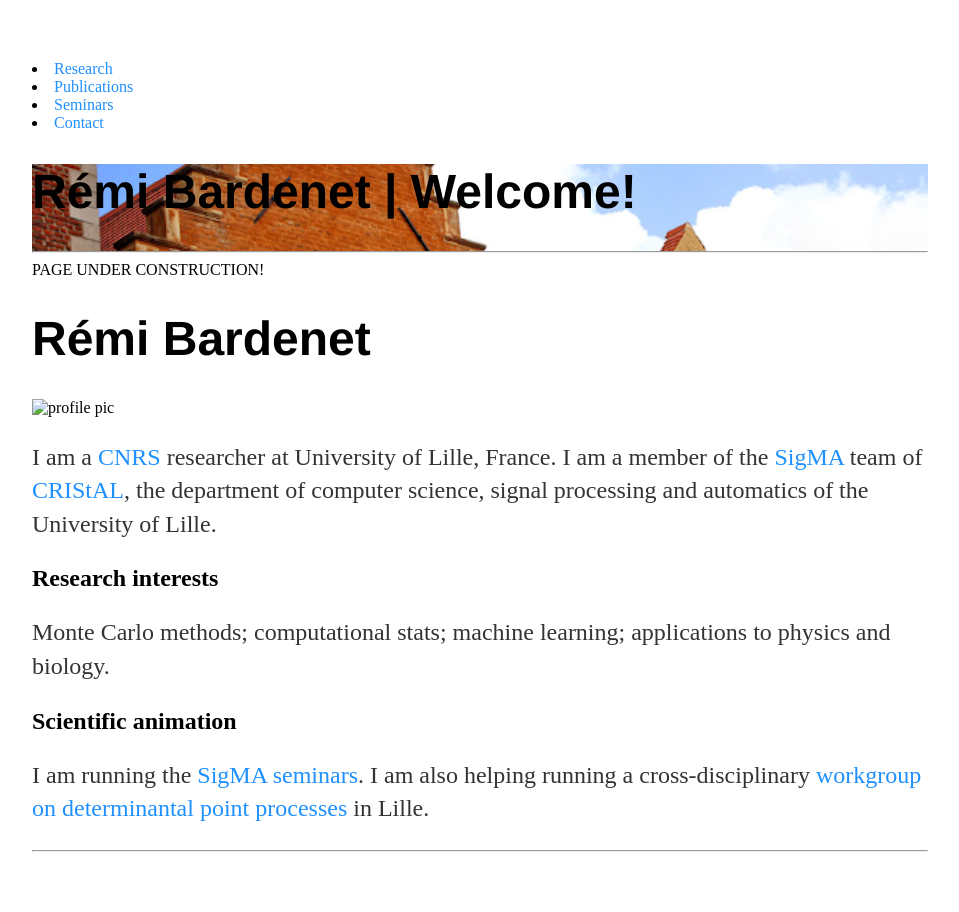
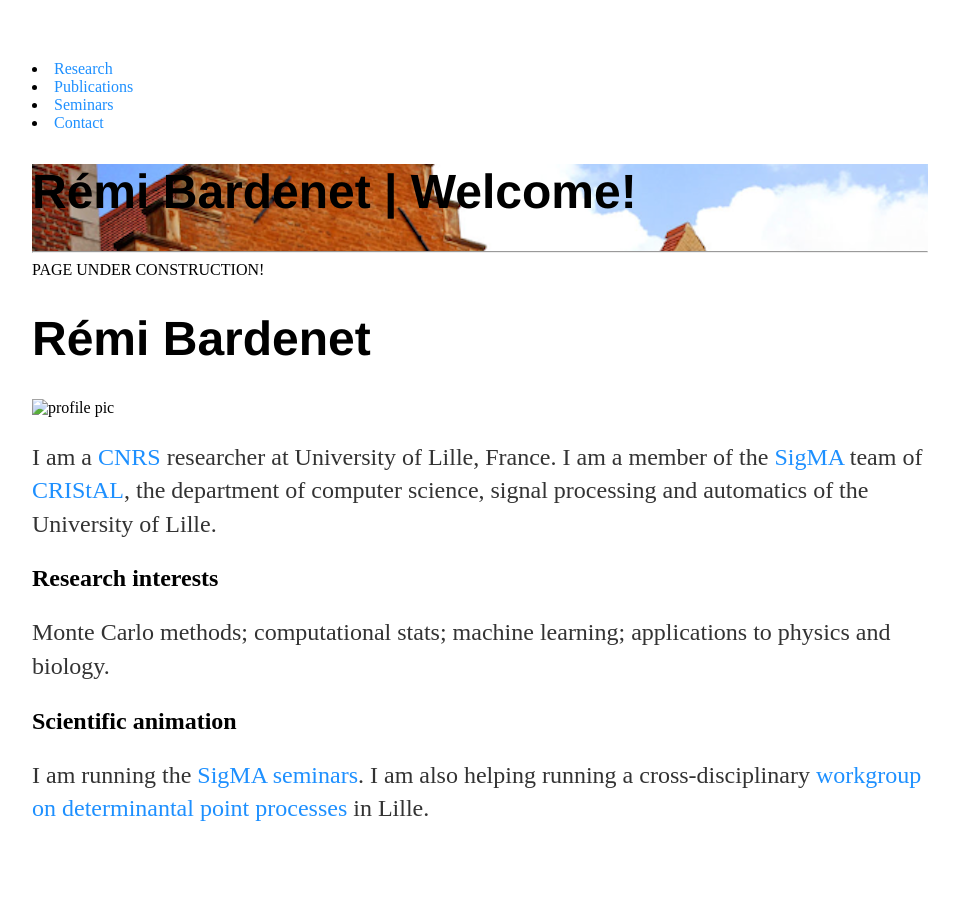
Before and after one commit to rbardenet/rbardenet.github.io, a Jekyll site: the page built from index.html, in a window 1280 px wide. Shown: the whole page, without its empty margins (160-1119 px from the left). Built offline with Jekyll 4.4.1, drawn with Linux system fonts in a browser that asks for light colours.

Commit message:
removed mobile support

```diff
--- a/_layouts/default.html
+++ b/_layouts/default.html
@@ -8,21 +8,7 @@
 
 <body>
 
-    <nav>
-                <li>
-                    <a href="{{ site.baseurl }}/research">Research</a>
-                </li>
-                <li>
-                    <a href="{{ site.baseurl }}/publications">Publications</a>
-                </li>
-                <li>
-                    <a href="{{ site.baseurl }}/seminars">Seminars</a>
-                </li>
-                <li>
-                    <a href="{{ site.baseurl }}/contact">Contact</a>
-                </li>
-    </nav>
-
+    {% include nav.html %}
 
     {{ content }}
 
--- a/_layouts/page.html
+++ b/_layouts/page.html
@@ -16,12 +16,6 @@
 
 
 <!-- Main Content -->
-<div class="container">
-	<div class="row">
-		<div class="col-lg-8 col-lg-offset-2 col-md-10 col-md-offset-1">
-			{{ content }}
-		</div>
-	</div>
+<div>
+	{{ content }}
 </div>
-
-<hr>
```
